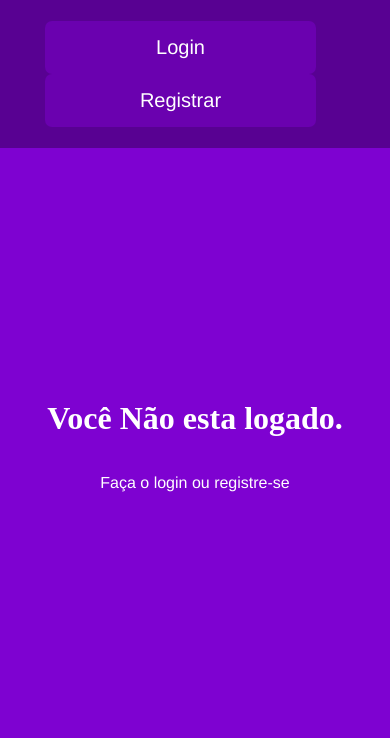
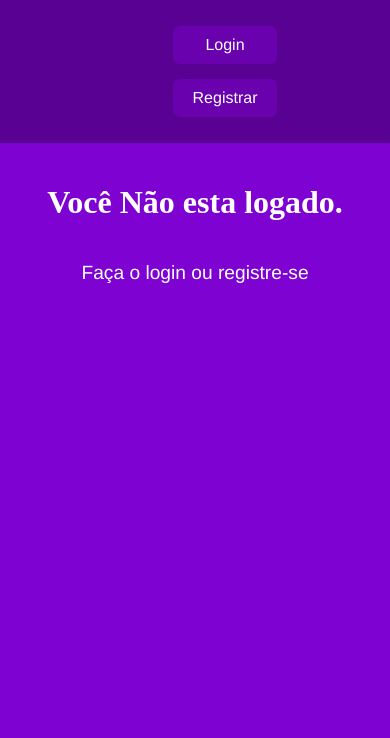
Before and after one commit to WesleyZeus/Projeto-LOGIN, a Flask app: page / in a window 390 px wide. Shown: the top 738 px of the page. Run offline with Flask 3, Linux system fonts and the light colour scheme.

Commit message:
rejustando 1

```diff
--- a/static/syle_home.css
+++ b/static/syle_home.css
@@ -1,13 +1,10 @@
-
 body {
     background-color: rgb(126, 2, 209);
     color: white;
     padding: 0;
     margin: 0;
     min-height: 100vh;
-    width: 100vw;
 }
-
 
 div {
     display: flex;
@@ -15,53 +12,84 @@ div {
     align-items: center;
     flex-direction: column;
     height: 70vh;
+    text-align: center;
 }
 
 nav {
-
     display: flex;
     justify-content: flex-end;
+    align-items: center;
     background-color: rgba(0, 0, 0, 0.3);
-    padding: 5px;
+    padding: 10px 5%;
 }
+
+nav ul {
+    list-style: none;
+    display: flex;
+    gap: 15px;
+    flex-wrap: wrap;
+}
+
+nav li {
+    display: inline-block;
+}
+
 a {
     text-decoration: none;
     color: inherit;
+}
 
-}
 a:visited {
     color: inherit;
-
 }
-nav ul {
-    list-style: none;
-}
-nav li {
-    display: inline-block;
-
-
-}
-
 
 .btn, .btn2 {
     display: inline-block;
     text-align: center;
     background-color: rgb(106, 1, 175);
     color: white;
-    padding: 15px 30px; /* Ajusta o tamanho */
+    padding: 15px 30px;
     border-radius: 7px;
     transition: 0.4s;
     width: 25vh;
     font-size: 20px;
     font-family: 'Franklin Gothic Medium', 'Arial Narrow', Arial, sans-serif;
-
-
 }
 
 .btn:hover, .btn2:hover {
     background-color: rgba(171, 135, 196, 0);
+}
 
-}
 p {
     font-family: 'Franklin Gothic Medium', 'Arial Narrow', Arial, sans-serif;
+    font-size: 1.2em;
 }
+
+@media (max-width: 1024px) {
+    nav {
+        justify-content: center;
+    }
+
+    nav ul {
+        flex-direction: column;
+        text-align: center;
+    }
+
+    .btn, .btn2 {
+        width: 20vh;
+        font-size: 18px;
+    }
+}
+
+@media (max-width: 768px) {
+    div {
+        height: auto;
+        padding: 20px;
+    }
+
+    .btn, .btn2 {
+        width: 100%;
+        font-size: 16px;
+        padding: 10px;
+    }
+}
```
Also changed, not shown: static/style_login.css (+63 -8 lines), static/style_registro.css (+52 -6 lines).
